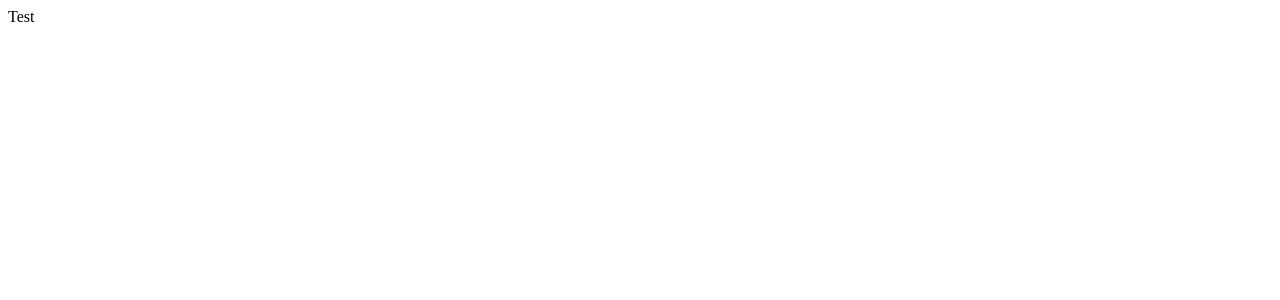
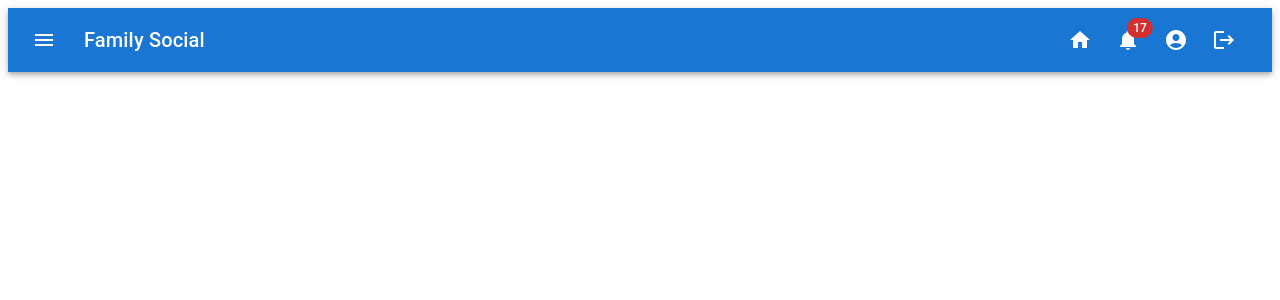
Before and after one commit to Maya-Mostafa/social-media-app, a React (Create React App) app: page / in a window 1280 px wide. Shown: the top 300 px of the page. Built offline with nearby package versions, Linux system fonts and the light colour scheme.

Commit message:
adding a static menu bar component

```diff
--- a/src/App.tsx
+++ b/src/App.tsx
@@ -1,9 +1,10 @@
-import React from 'react';
+import MenuBar from "./components/MenuBar";
+
 
 function App() {
   return (
     <div>
-      Test
+      <MenuBar />
     </div>
   );
 }
--- /dev/null
+++ b/src/components/MenuBar.tsx
@@ -0,0 +1,196 @@
+import * as React from "react";
+import AppBar from "@mui/material/AppBar";
+import Box from "@mui/material/Box";
+import Toolbar from "@mui/material/Toolbar";
+import IconButton from "@mui/material/IconButton";
+import Typography from "@mui/material/Typography";
+import Badge from "@mui/material/Badge";
+import MenuItem from "@mui/material/MenuItem";
+import Menu from "@mui/material/Menu";
+import MenuIcon from "@mui/icons-material/Menu";
+import AccountCircle from "@mui/icons-material/AccountCircle";
+import HomeIcon from "@mui/icons-material/Home";
+import NotificationsIcon from "@mui/icons-material/Notifications";
+import MoreIcon from "@mui/icons-material/MoreVert";
+import { Logout } from "@mui/icons-material";
+
+const MenuBar = () => {
+  const [anchorEl, setAnchorEl] = React.useState<null | HTMLElement>(null);
+  const [mobileMoreAnchorEl, setMobileMoreAnchorEl] = React.useState<null | HTMLElement>(null);
+
+  const isMenuOpen = Boolean(anchorEl);
+  const isMobileMenuOpen = Boolean(mobileMoreAnchorEl);
+
+  const handleMobileMenuClose = () => {
+    setMobileMoreAnchorEl(null);
+  };
+
+  const handleMenuClose = () => {
+    setAnchorEl(null);
+    handleMobileMenuClose();
+  };
+
+  const handleMobileMenuOpen = (event: React.MouseEvent<HTMLElement>) => {
+    setMobileMoreAnchorEl(event.currentTarget);
+  };
+
+  const menuId = "primary-search-account-menu";
+  const renderMenu = (
+    <Menu
+      anchorEl={anchorEl}
+      anchorOrigin={{
+        vertical: "top",
+        horizontal: "right",
+      }}
+      id={menuId}
+      keepMounted
+      transformOrigin={{
+        vertical: "top",
+        horizontal: "right",
+      }}
+      open={isMenuOpen}
+      onClose={handleMenuClose}
+    >
+      <MenuItem onClick={handleMenuClose}>Profile</MenuItem>
+      <MenuItem onClick={handleMenuClose}>Logout</MenuItem>
+    </Menu>
+  );
+
+  const mobileMenuId = "primary-search-account-menu-mobile";
+  const renderMobileMenu = (
+    <Menu
+      anchorEl={mobileMoreAnchorEl}
+      anchorOrigin={{
+        vertical: "top",
+        horizontal: "right",
+      }}
+      id={mobileMenuId}
+      keepMounted
+      transformOrigin={{
+        vertical: "top",
+        horizontal: "right",
+      }}
+      open={isMobileMenuOpen}
+      onClose={handleMobileMenuClose}
+    >
+      <MenuItem>
+        <IconButton size="large" aria-label="show 4 new mails" color="inherit">
+            <HomeIcon />
+        </IconButton>
+        <p>Home</p>
+      </MenuItem>
+      <MenuItem>
+        <IconButton
+          size="large"
+          aria-label="show 17 new notifications"
+          color="inherit"
+        >
+          <Badge badgeContent={17} color="error">
+            <NotificationsIcon />
+          </Badge>
+        </IconButton>
+        <p>Notifications</p>
+      </MenuItem>
+      <MenuItem>
+        <IconButton
+          size="large"
+          aria-label="account of current user"
+          aria-controls="primary-search-account-menu"
+          aria-haspopup="true"
+          color="inherit"
+        >
+          <AccountCircle />
+        </IconButton>
+        <p>Profile</p>
+      </MenuItem>
+      <MenuItem>
+        <IconButton
+          size="large"
+          aria-label="logout user"
+          aria-controls="primary-search-account-menu"
+          aria-haspopup="true"
+          color="inherit"
+        >
+          <Logout />
+        </IconButton>
+        <p>Logout</p>
+      </MenuItem>
+    </Menu>
+  );
+
+  return (
+    <Box sx={{ flexGrow: 1 }}>
+      <AppBar position="static">
+        <Toolbar>
+          <IconButton
+            size="large"
+            edge="start"
+            color="inherit"
+            aria-label="open drawer"
+            sx={{ mr: 2 }}
+          >
+            <MenuIcon />
+          </IconButton>
+          <Typography
+            variant="h6"
+            noWrap
+            component="div"
+            sx={{ display: { xs: "none", sm: "block" } }}
+          >
+            Family Social
+          </Typography>
+
+          <Box sx={{ flexGrow: 1 }} />
+          <Box sx={{ display: { xs: "none", md: "flex" } }}>
+            <IconButton
+              size="large"
+              aria-label="Home"
+              color="inherit"
+            >
+              <HomeIcon />
+            </IconButton>
+            <IconButton
+              size="large"
+              aria-label="show 17 new notifications"
+              color="inherit"
+            >
+              <Badge badgeContent={17} color="error">
+                <NotificationsIcon />
+              </Badge>
+            </IconButton>
+            <IconButton
+              size="large"
+              aria-label="Home"
+              color="inherit"
+            >
+              <AccountCircle />
+            </IconButton>
+            <IconButton
+              size="large"
+              aria-label="Logout"
+              color="inherit"
+            >
+              <Logout />
+            </IconButton>
+          </Box>
+          <Box sx={{ display: { xs: "flex", md: "none" } }}>
+            <IconButton
+              size="large"
+              aria-label="show more"
+              aria-controls={mobileMenuId}
+              aria-haspopup="true"
+              onClick={handleMobileMenuOpen}
+              color="inherit"
+            >
+              <MoreIcon />
+            </IconButton>
+          </Box>
+        </Toolbar>
+      </AppBar>
+      {renderMobileMenu}
+      {renderMenu}
+    </Box>
+  );
+};
+
+export default MenuBar;
```
